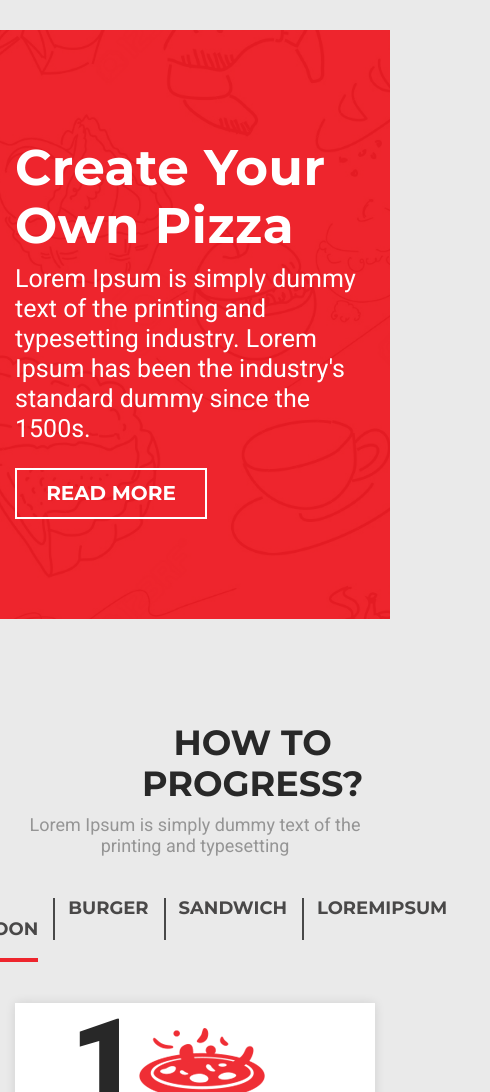
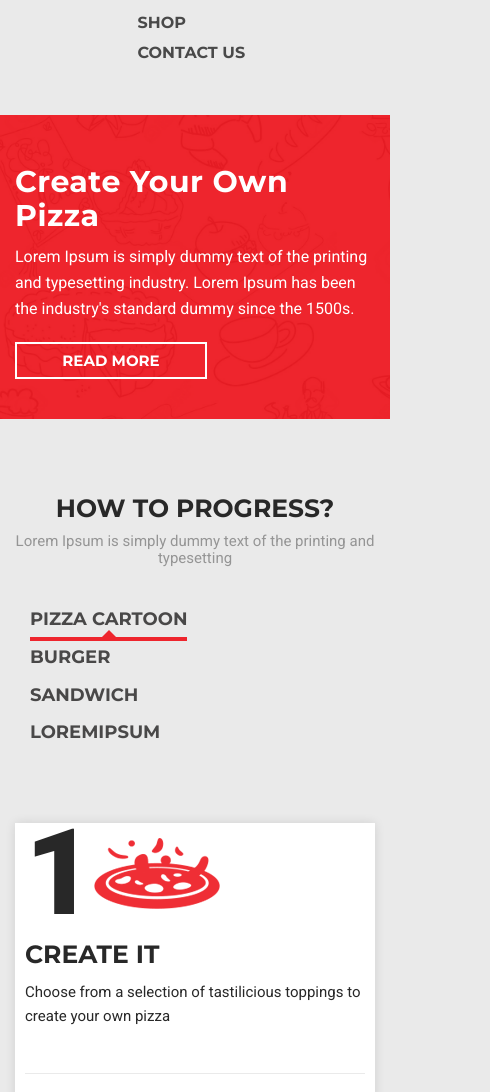
Before and after one commit to alexeyanasov/project-pizza, a plain HTML site: page index.html in a window 390 px wide. Shown: the part 168-1260 px from the top of the page, 490 px wide, since content can reach past the window. Drawn offline with Linux system fonts and the light colour scheme.

Commit message:
адаптив под 320 экран

```diff
--- a/css/style.css
+++ b/css/style.css
@@ -330,3 +330,79 @@ body{
         font-size: 15px;
     }
 }
+
+@media(max-width: 645px){
+    .nav{
+        display: block;
+    }
+    .nav>li{
+        padding-left: 0;
+        margin-left: 0;
+        padding-bottom: 10px;
+    }
+    .banner {
+        padding-top: 30px;
+        padding-bottom: 40px;
+    }
+    .title {
+        font-size: 30px;
+    }
+    .description {
+        font-size: 16px;
+        line-height: 26px;
+        margin-bottom: 20px;
+    }
+    .btn {
+        font-size: 15px;
+        padding: 8px 0px;
+    }
+    .menu{
+        display: block;
+    }
+    .menu>li{
+        padding-bottom: 17px;
+    }
+    .menu>li::before{
+        display: none;
+    }
+    .menu > li > a {
+        padding-bottom: 7px;
+    }
+    .box-text h3{
+        font-size: 25px;
+        padding-top: 17px;
+    }
+    .box-text p {
+        font-size: 15px;
+    }
+    .box-item {
+        padding: 20px 10px 20px 10px;
+    }
+    .btn-start {
+        font-size: 12px
+    }
+    .box {
+        margin-bottom: 50px;
+    }
+    .page{
+        padding-bottom: 50px;
+    }
+    .h2{
+        padding: 0;
+        margin: 0;
+        font-size: 25px;
+        padding-bottom: 10px;
+    }
+    .h2 + p{
+        font-size: 15px;
+    }
+    .number-two::after {
+        left: 73px;
+    }
+    .nav>li{
+        padding-bottom: 12px;
+    }
+    .nav>li:before{
+        display: none;
+    }
+}
```
